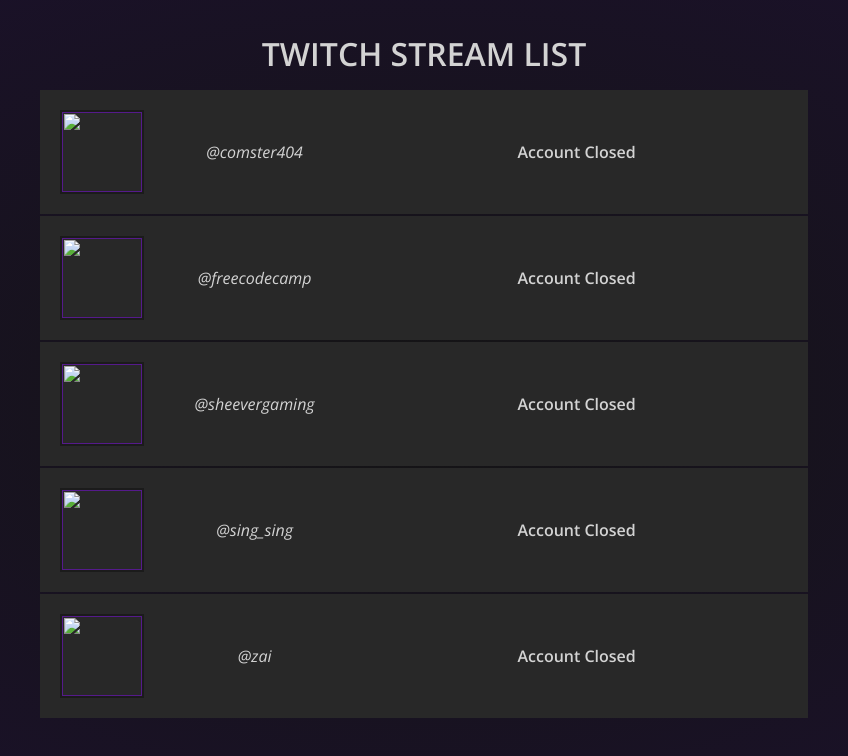
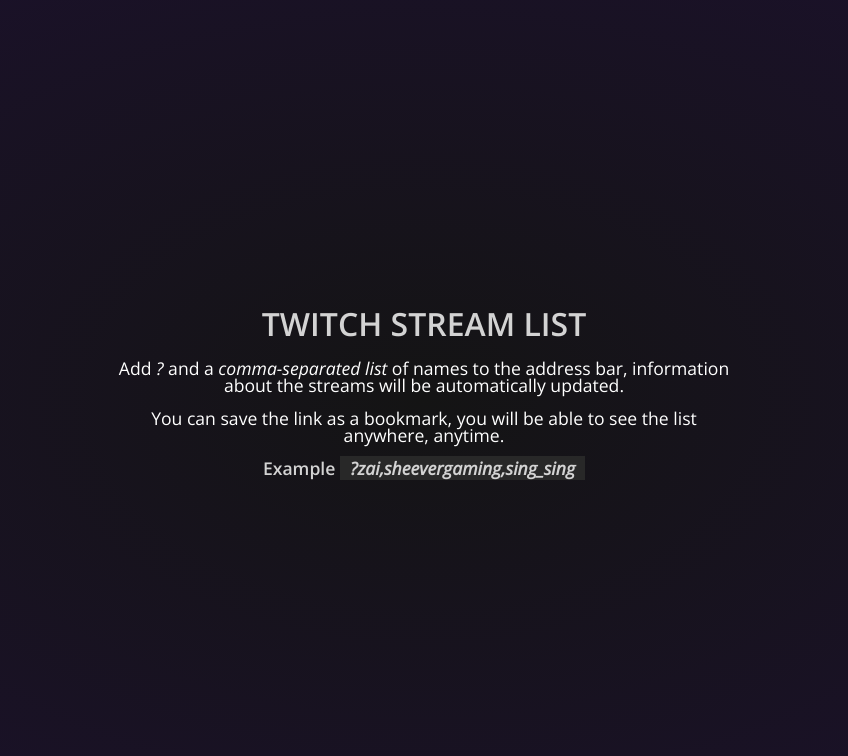
Before and after one commit to iamsquare/twitchList, a plain HTML site: page index.html in a window 1280 px wide. Shown: the whole page, without its empty margins (216-1064 px from the left). Drawn offline with nearby package versions, Linux system fonts and the light colour scheme; no server answers.

Commit message:
Added basic search behaviour, tidied code a bit

```diff
--- a/css/reset.min.css
+++ b/css/reset.min.css
@@ -1 +1 @@
-a,abbr,acronym,address,applet,article,aside,audio,b,big,blockquote,body,canvas,caption,center,cite,code,dd,del,details,dfn,div,dl,dt,em,embed,fieldset,figcaption,figure,footer,form,h1,h2,h3,h4,h5,h6,header,hgroup,html,i,iframe,img,ins,kbd,label,legend,li,mark,menu,nav,object,ol,output,p,pre,q,ruby,s,samp,section,small,span,strike,strong,sub,summary,sup,table,tbody,td,tfoot,th,thead,time,tr,tt,u,ul,var,video{margin:0;padding:0;border:0;font:inherit;vertical-align:baseline}article,aside,details,figcaption,figure,footer,header,hgroup,menu,nav,section{display:block}body{line-height:1}ol,ul{list-style:none}blockquote,q{quotes:none}blockquote:after,blockquote:before,q:after,q:before{content:'';content:none}table{border-collapse:collapse;border-spacing:0}
+a,abbr,acronym,address,applet,article,aside,audio,b,big,blockquote,body,canvas,caption,center,cite,code,dd,del,details,dfn,div,dl,dt,em,embed,fieldset,figcaption,figure,footer,form,h1,h2,h3,h4,h5,h6,header,hgroup,html,i,iframe,img,ins,kbd,label,legend,li,mark,menu,nav,object,ol,output,p,pre,q,ruby,s,samp,section,small,span,strike,strong,sub,summary,sup,table,tbody,td,tfoot,th,thead,time,tr,tt,u,ul,var,video{margin:0;padding:0;border:0;font:inherit;vertical-align:baseline}img{vertical-align:middle}article,aside,details,figcaption,figure,footer,header,hgroup,menu,nav,section{display:block}body{line-height:1}ol,ul{list-style:none}blockquote,q{quotes:none}blockquote:after,blockquote:before,q:after,q:before{content:'';content:none}table{border-collapse:collapse;border-spacing:0}
--- a/index.html
+++ b/index.html
@@ -1,8 +1,8 @@
-<!DOCTYPE>
+<!DOCTYPE html>
 <html ng-app="twitchList">
 
 	<head>
-		<link href="https://fonts.googleapis.com/css?family=Open+Sans:300i,400,600" rel="stylesheet">
+		<link href="https://fonts.googleapis.com/css?family=Open+Sans:300,300i,400,600" rel="stylesheet">
 		<link rel="stylesheet" href="css/reset.min.css">
 		<link rel="stylesheet" href="css/main.css">
 	</head>
@@ -10,6 +10,11 @@
 	<body ng-controller="MainController as mc">
 		<div id="main-container" ng-cloak>
 			<h1 class="main-title">Twitch Stream List</h1>
+			<div class="main-instructions" style="color: #fff" ng-if="mc.results.length === 0 ? true : false">
+				<p>Add <span>?</span> and a <span>comma-separated list</span> of names to the address bar, information about the streams will be automatically updated.</p>
+				<p>You can save the link as a bookmark, you will be able to see the list anywhere, anytime.</p>
+				<p><a href="/?zai,sheevergaming,sing_sing">Example <code>?zai,sheevergaming,sing_sing</code></a></p>
+			</div>
 			<a class="stream-container" href="{{result.url}}" target="_blank" ng-repeat="result in mc.results">
 				<div class="stream-logo-container">
 					<img src="{{result.logo}}" class="stream-logo"><div class="stream-status-container {{result.status}}" ng-bind="result.status">
--- a/js/controllers.js
+++ b/js/controllers.js
@@ -2,9 +2,7 @@
 
 var MainController = function(TwitchListFactory){
 
-	var channels = ["freecodecamp", "sing_sing", "sheevergaming", "comster404", "zai"]
-	.concat(TwitchListFactory.splitAddressSearch(","))
-	.sort();
+	var channels = TwitchListFactory.splitAddressSearch(",").sort();
 
 	var results = this.results = [];
 
--- a/scss/main.scss
+++ b/scss/main.scss
@@ -1,32 +1,65 @@
-@import 'variables', 'mixins', 'colors', 'angular';
+@import 'variables',
+'mixins',
+'colors',
+'angular';
 
-*{
+* {
 	box-sizing: border-box;
 }
 
-body {
+html {
 	background: $background-color;
 	background: -moz-radial-gradient(center, ellipse cover, $background-color 0%, $background-color-secondary 100%);
 	background: -webkit-radial-gradient(center, ellipse cover, $background-color 0%, $background-color-secondary 100%);
 	background: radial-gradient(ellipse at center, $background-color 0%, $background-color-secondary 100%);
+	height: 100%;
+}
+
+body {
 	font-family: $font-main;
 	@include user-select(none);
+	display: flex;
+	height: 100%;
+	width: 100%;
 }
 
 a {
 	text-decoration: none;
+	color: $text-color;
+	font-weight: 600;
+}
+
+code {
+	@include user-select(text);
+	background: $container-color;
+	font-style: italic;
+	padding: 0 10px;
 }
 
 #main-container {
+	align-self: center;
 	margin: 3% auto;
 	width: 60%;
+	color: $text-color;
 	.main-title {
-		color: $text-color;
 		font-size: 2em;
 		font-weight: 600;
 		text-align: center;
 		text-transform: uppercase;
 		margin: 0 0 20px 0;
+	}
+	.main-instructions {
+		width: 80%;
+		margin: 0 auto;
+		font-size: 1.1em;
+		font-weight: 300;
+		text-align: center;
+		p {
+			margin-bottom: 15px;
+		}
+		span {
+			font-style: italic;
+		}
 	}
 }
 
@@ -39,10 +72,11 @@
 	flex-direction: row;
 	align-items: center;
 	justify-content: space-between;
-	&:hover{
+	&:hover {
 		background: $container-color-light;
 	}
-	.stream-name, .stream-title {
+	.stream-name,
+	.stream-title {
 		align-self: center;
 		color: $text-color;
 		margin-left: 20px;
@@ -58,9 +92,9 @@
 	}
 }
 
-.stream-logo-container{
+.stream-logo-container {
 	border: $container-color-shadow solid 2px;
-	.stream-logo{
+	.stream-logo {
 		@include box($logo-size, $logo-size);
 	}
 	.stream-status-container {
@@ -73,15 +107,16 @@
 		font-size: 11px;
 		text-align: center;
 		text-transform: uppercase;
-		&.online, &.offline{
+		&.online,
+		&.offline {
 			display: block;
 		}
-		&.online{
+		&.online {
 			background: $status-color-online;
 			font-weight: 600;
 			@include online-effect();
 		}
-		&.offline{
+		&.offline {
 			background: $status-color-offline;
 		}
 	}
```
Also changed, not shown: README.md, css/main.css, js/controllers.min.js, preview.png (deleted), previewHome.png (added), previewList.png (added), 1 other file.
